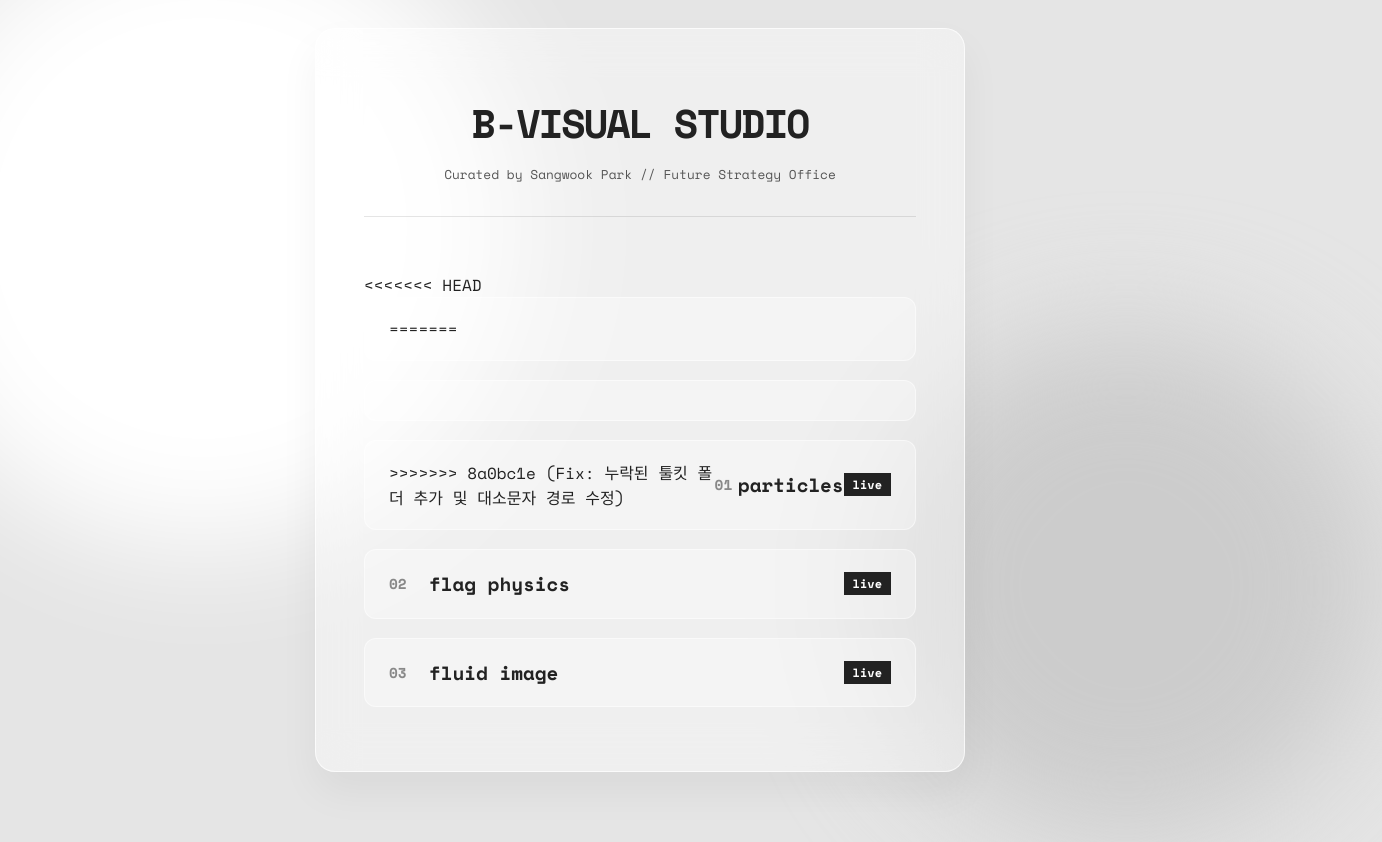
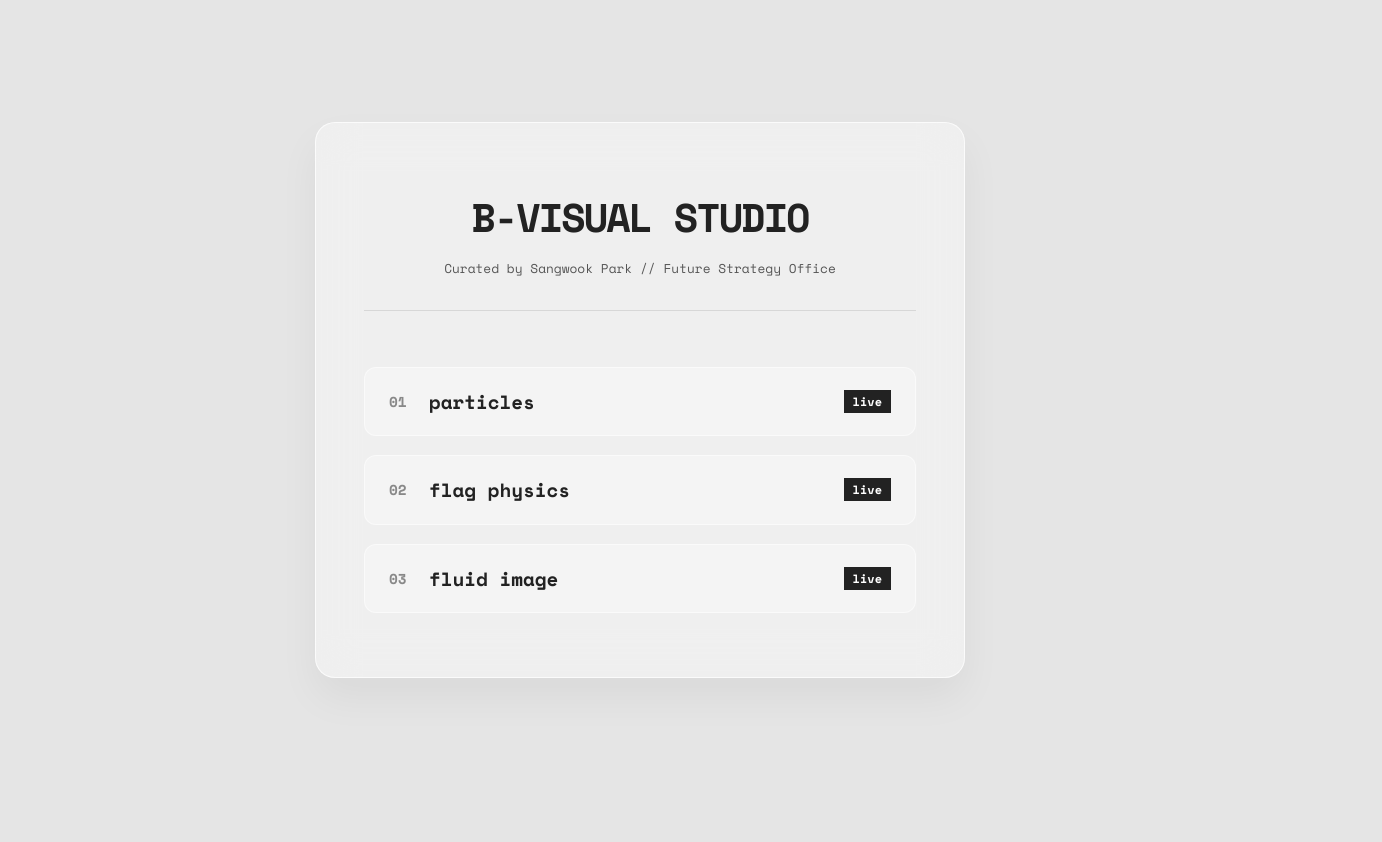
Before and after one commit to parsawoo/B-Visual-Studio, a website built with Vite: page index.html in a window 1280 px wide. Shown: the whole page, 1382 px wide, since content can reach past the window. After the commit the page ends 800 px from the top, so only its background shows below. Built offline with nearby package versions, Linux system fonts and the light colour scheme.

Commit message:
Fix: index.html 머지 컨플릭트 해결 및 경로 정리

```diff
--- a/index.html
+++ b/index.html
@@ -8,22 +8,14 @@
   <link rel="stylesheet" href="./style.css">
 </head>
 <body>
-  <div class="bg-shape shape-1"></div>
-  <div class="bg-shape shape-2"></div>
-
   <div class="glass-panel">
     <header class="header">
       <h1 class="main-title">B-VISUAL STUDIO</h1>
       <p class="subtitle">Curated by Sangwook Park // Future Strategy Office</p>
     </header>
 
-<<<<<<< HEAD
     <main class="menu">
-      <a href="https://parsawoo.github.io/B-Visual-Studio/tools/particle/index.html" class="menu-item active">
-=======
-<main class="menu">
       <a href="./tools/particle/index.html" class="menu-item active">
->>>>>>> 8a0bc1e (Fix: 누락된 툴킷 폴더 추가 및 대소문자 경로 수정)
         <span class="index">01</span>
         <span class="title">particles</span>
         <span class="status live">live</span>
```
